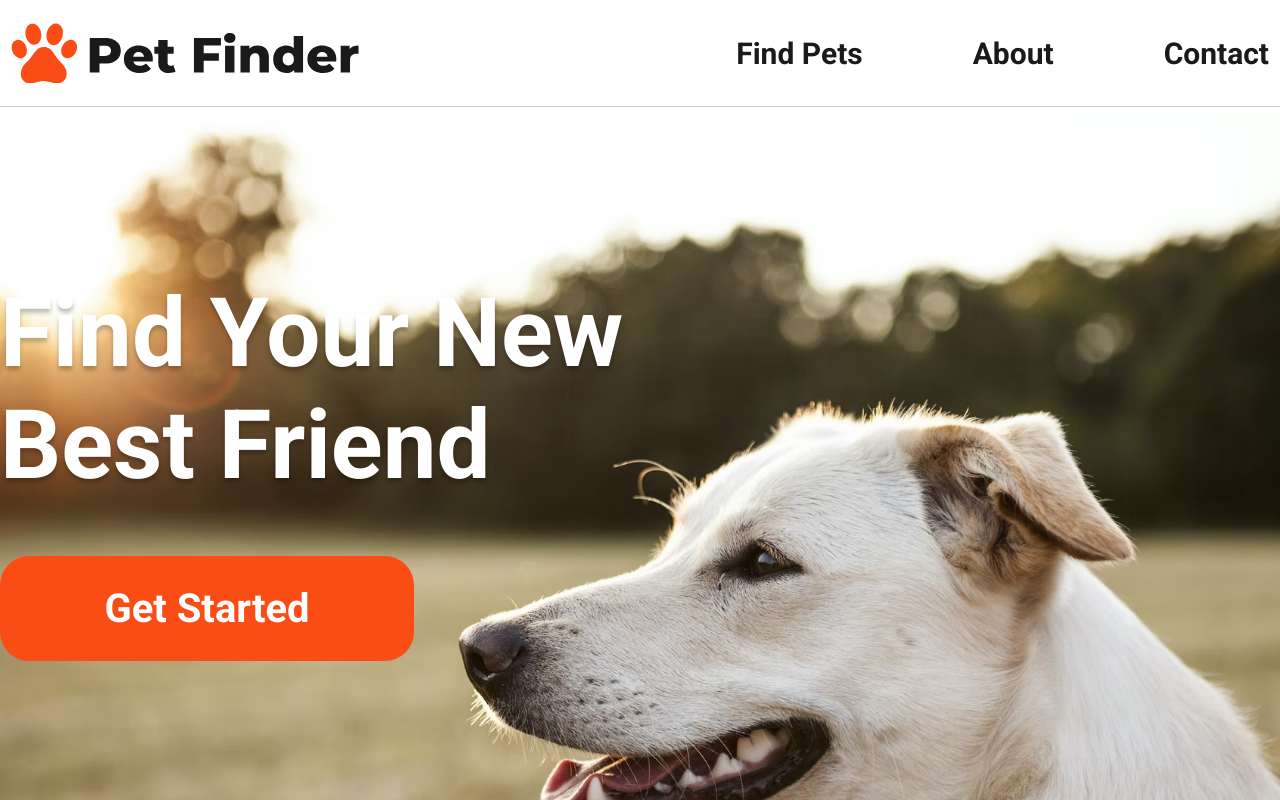
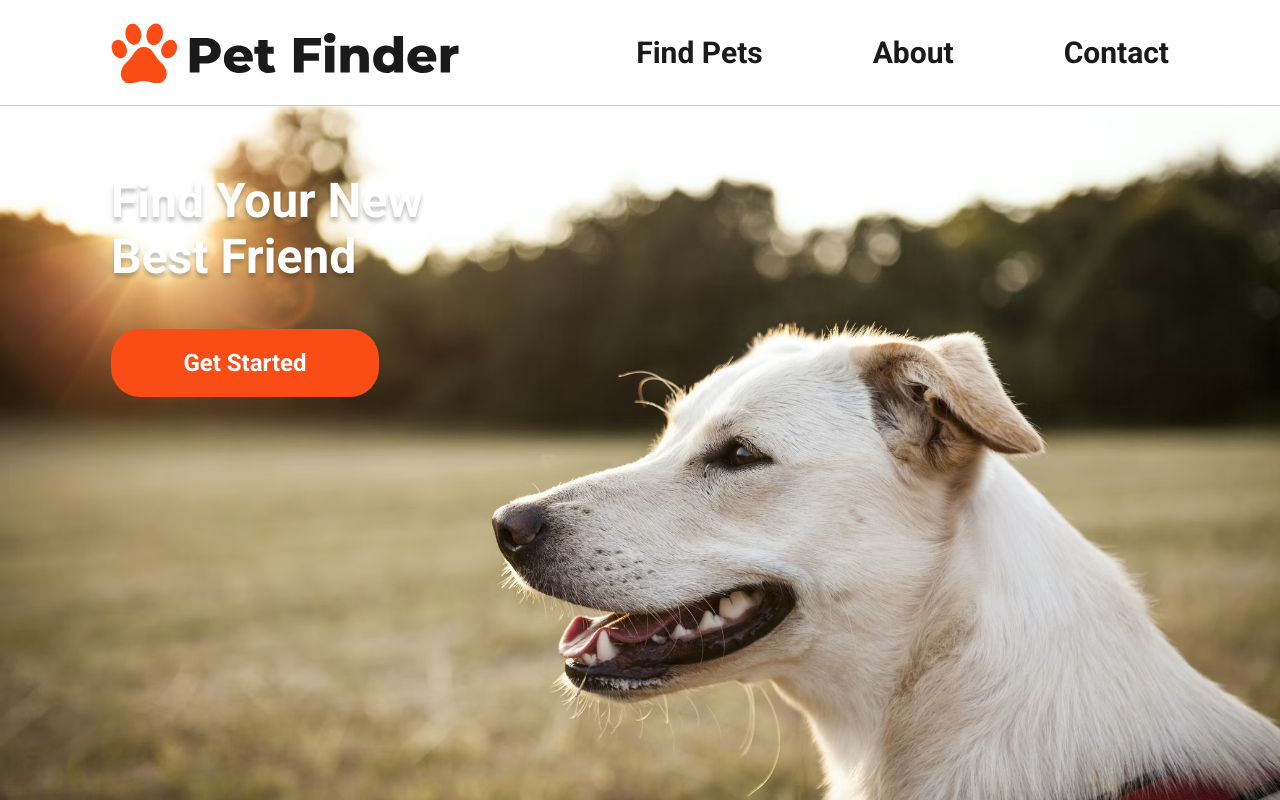
Before and after one commit to danilenkova/code-challenge, a plain HTML site: page index.html in a window 1280 px wide. Shown: the top 800 px of the page. Drawn offline with nearby package versions, Linux system fonts and the light colour scheme; no server answers.

Commit message:
Fix some bugs

```diff
--- a/index.html
+++ b/index.html
@@ -11,7 +11,6 @@
       href="https://fonts.googleapis.com/css2?family=Roboto:wght@300;700&display=swap"
       rel="stylesheet"
     />
-    <link rel="stylesheet" href="path/to/font-awesome/css/font-awesome.min.css" />
     <link
       rel="stylesheet"
       href="https://cdnjs.cloudflare.com/ajax/libs/modern-normalize/1.1.0/modern-normalize.min.css"
@@ -23,7 +22,7 @@
   </head>
   <body>
     <header class="header">
-      <nav class="header__nav">
+      <nav class="header__nav container">
         <a href="#" class="logo">
           <img src="./images/logo.svg" alt="logo" />
         </a>
--- a/sass/base/_common.scss
+++ b/sass/base/_common.scss
@@ -1,6 +1,6 @@
 body {
-  //   font-family: $main-font;
   font-size: 12px;
+  box-sizing: border-box;
 }
 
 h1,
--- a/sass/base/_container.scss
+++ b/sass/base/_container.scss
@@ -1,14 +1,12 @@
 .container {
-  margin-left: auto;
-  margin-right: auto;
-  margin-top: 0;
-  margin-bottom: 0;
   padding: 0 10px;
+  margin: 0 auto;
+  width: 100%;
   @media screen and (min-width: 428px) {
-    max-width: 428px;
+    max-width: 600px;
   }
   @media screen and (min-width: 600px) {
-    padding: 0;
-    max-width: 1506px;
+    padding: 0 111px;
+    max-width: 1728px;
   }
 }
--- a/sass/components/_buttons.scss
+++ b/sass/components/_buttons.scss
@@ -10,7 +10,7 @@
   background: #fa4d16;
   border-radius: 29px;
   border: none;
-  @media screen and (min-width: 601px) {
+  @media screen and (min-width: 1728px) {
     width: 414px;
     height: 105px;
     font-size: 40px;
--- a/sass/components/_logo.scss
+++ b/sass/components/_logo.scss
@@ -2,7 +2,7 @@
   display: block;
   width: 197px;
   height: 34px;
-  @media screen and (min-width: 600px) {
+  @media screen and (min-width: 1200px) {
     width: 348px;
     height: 60px;
   }
--- a/sass/layout/_header.scss
+++ b/sass/layout/_header.scss
@@ -2,29 +2,33 @@
   display: flex;
   justify-content: space-between;
   margin: 0 auto;
-  padding: 14px 11px;
-  max-width: 428px;
+  width: 100%;
   height: 60px;
-  @media screen and (min-width: 600px) {
-    max-width: 1506px;
+  border-bottom: 1px solid #cccccc;
+  @media screen and (min-width: 1200px) {
     height: 106px;
   }
+  @media screen and (min-width: 2100px) {
+    max-width: 2400px;
+  }
+
   &__nav {
     display: flex;
     justify-content: space-between;
     align-items: center;
+    margin: 0 auto;
     width: 100%;
   }
   &__menu {
     display: none;
-    @media screen and (min-width: 600px) {
+    @media screen and (min-width: 1200px) {
       display: block;
     }
   }
   &__menu--mobile {
     display: flex;
     align-items: center;
-    @media screen and (min-width: 600px) {
+    @media screen and (min-width: 1200px) {
       display: none;
     }
   }
--- a/sass/layout/_landing.scss
+++ b/sass/layout/_landing.scss
@@ -1,5 +1,5 @@
 .landing {
-  max-width: 428px;
+  max-width: 600px;
   height: 830px;
   margin: 0 auto;
   padding-top: 67px;
@@ -7,17 +7,17 @@
   background-repeat: no-repeat;
   background-position: center;
   background-size: 623px;
-  border-top: 1px solid #cccccc;
-  @media screen and (min-width: 428px) and (max-width: 599px) {
-    max-width: 100%;
-  }
   @media screen and (min-width: 600px) {
-    max-width: 100%;
-    height: 1045px;
-    padding-top: 170px;
+    width: 100%;
+    max-width: 1727px;
     background-image: url('../images/dog-bg-desktop.jpeg');
     background-position: bottom;
     background-size: cover;
+  }
+  @media screen and (min-width: 1728px) {
+    max-width: 2099px;
+    height: 1045px;
+    padding-top: 170px;
   }
   @media screen and (min-width: 2100px) {
     max-width: 2400px;
@@ -30,6 +30,8 @@
     display: flex;
     flex-direction: column;
     align-items: center;
+    width: 100%;
+    margin: 0 auto;
     @media screen and (min-width: 600px) {
       align-items: flex-start;
     }
@@ -46,10 +48,13 @@
     color: #ffffff;
     text-shadow: 0px 4px 4px rgba(0, 0, 0, 0.25);
     @media screen and (min-width: 600px) {
-      width: 795px;
+      margin: 0 0 44px;
       text-align: start;
-      margin: 0;
-      margin-bottom: 55px;
+    }
+    @media screen and (min-width: 1728px) {
+      width: 100%;
+      max-width: 795px;
+      margin: 0 0 55px;
       font-size: 96px;
       line-height: 112px;
     }
--- a/sass/layout/_pets.scss
+++ b/sass/layout/_pets.scss
@@ -5,6 +5,7 @@
   }
   @media screen and (min-width: 1728px) {
     padding: 101px 0 211px;
+    margin: 0 auto;
   }
   &__title {
     margin-bottom: 51px;
@@ -22,27 +23,29 @@
     }
   }
   &__list {
-    display: flex;
-    flex-direction: column;
-    @media screen and (min-width: 600px) {
-      flex-direction: row;
-      flex-wrap: wrap;
+    @media screen and (min-width: 1500px) {
+      display: flex;
+      justify-content: space-between;
     }
   }
   &__item {
     display: flex;
     flex-direction: column;
     width: 100%;
-    @media screen and (min-width: 600px) {
+    @media screen and (min-width: 1500px) {
+      width: 420px;
+    }
+    @media screen and (min-width: 1728px) {
       width: calc((100% - 186px) / 3);
     }
-    background: #fa4d16;
     border-radius: 12px;
     overflow: hidden;
     &:not(:last-child) {
       margin-bottom: 52px;
-      @media screen and (min-width: 600px) {
-        margin-bottom: 0;
+      @media screen and (min-width: 1500px) {
+        margin: 0;
+      }
+      @media screen and (min-width: 1728px) {
         margin-right: 93px;
       }
     }
@@ -56,6 +59,7 @@
 .pet {
   &__description {
     padding: 17px 10px 17px 21px;
+    background: #fa4d16;
   }
   &__image {
     height: 315px;
```
Also changed, not shown: css/main.css, css/main.min.css, 2 other files.
